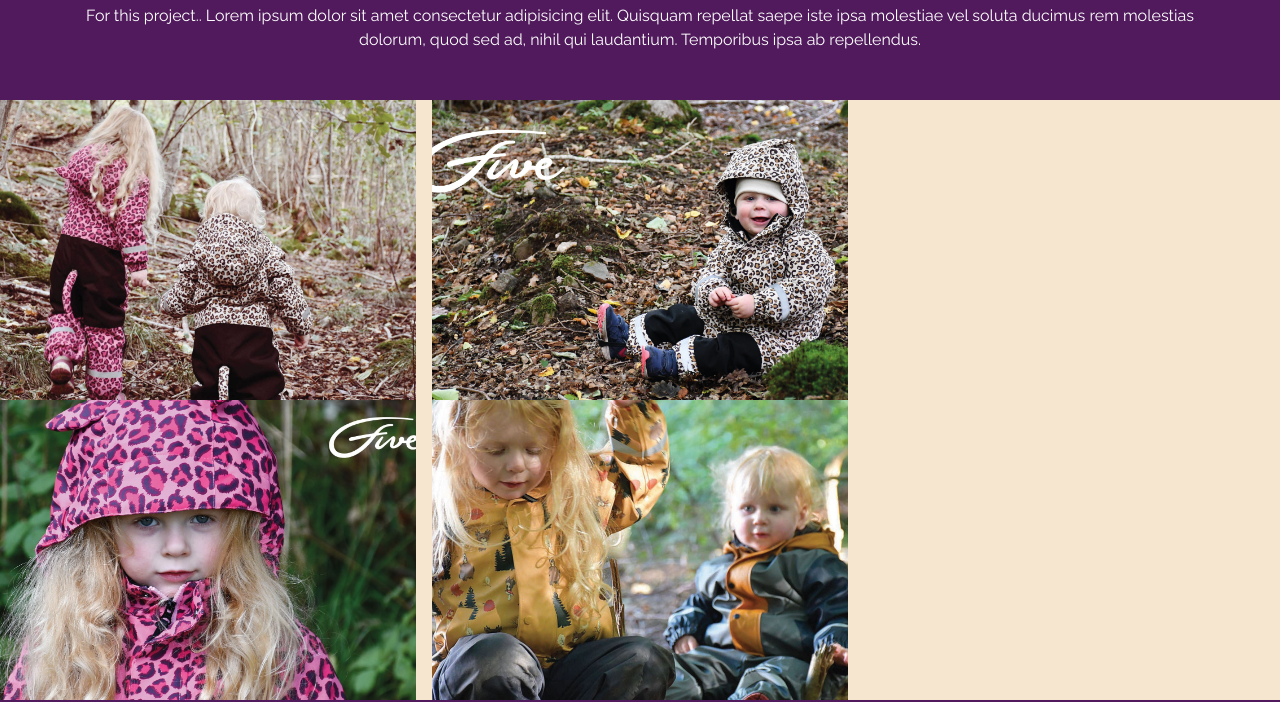
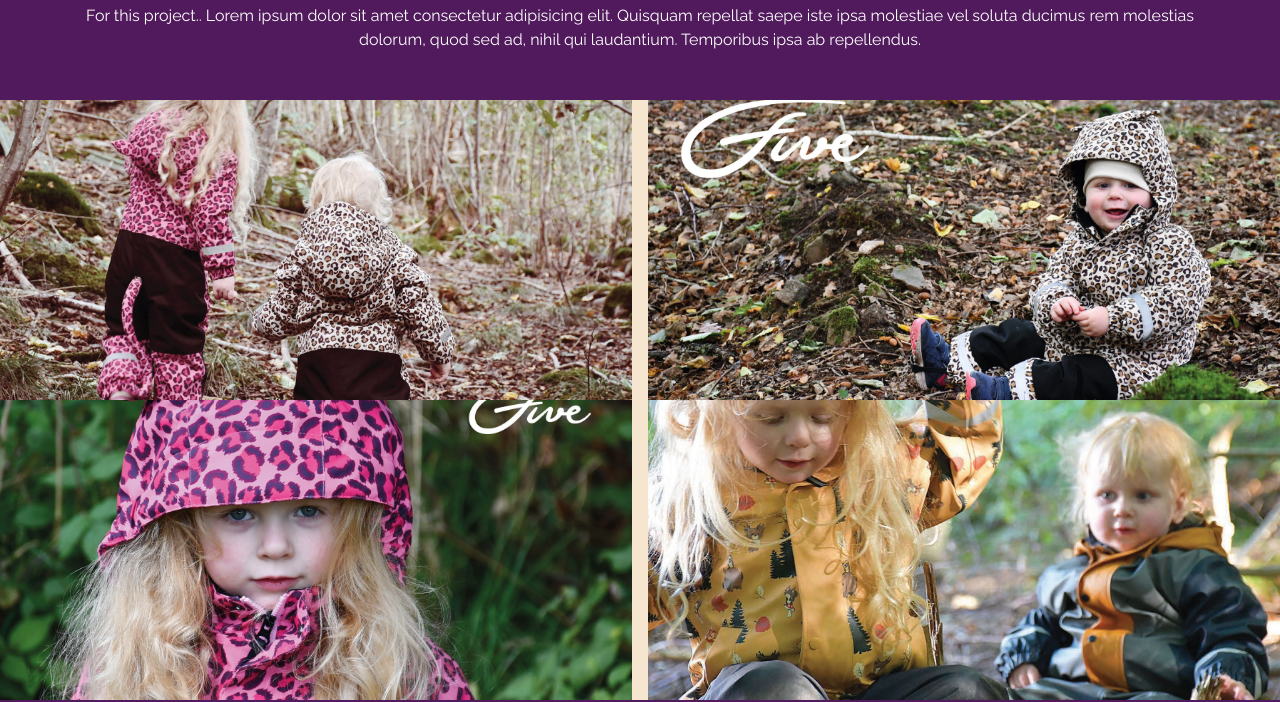
Before and after one commit to Sara-Sundin/My-Portfolio---Project-1, a plain HTML site: page projects_2.html in a window 1280 px wide. Shown: the part 114-816 px from the top of the page. Drawn offline with nearby package versions, Linux system fonts and the light colour scheme.

Commit message:
added media queiry for project-2 page

```diff
--- a/assets/css/style.css
+++ b/assets/css/style.css
@@ -391,6 +391,10 @@ footer a {
         column-count: 3;
     }
 
+    #photos-2 {
+        column-count: 2;
+    }
+
     #connect-2 {
         margin-bottom: -80px;
     }
```
